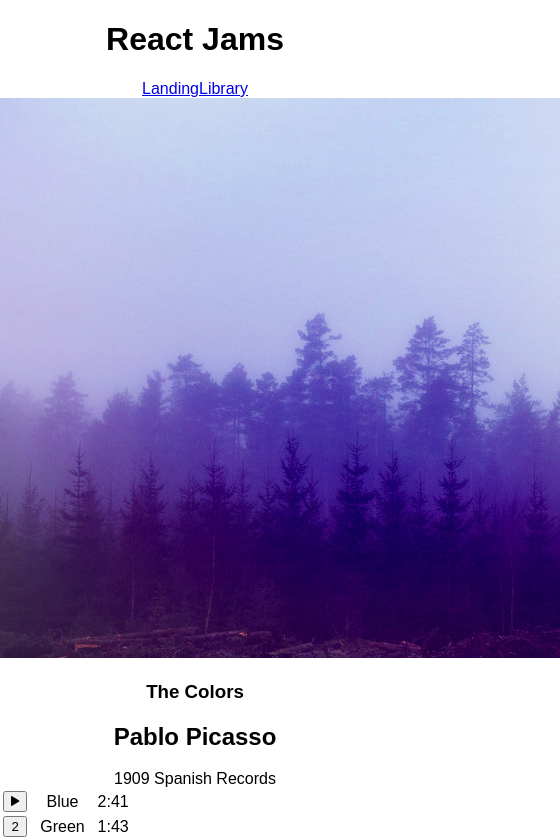
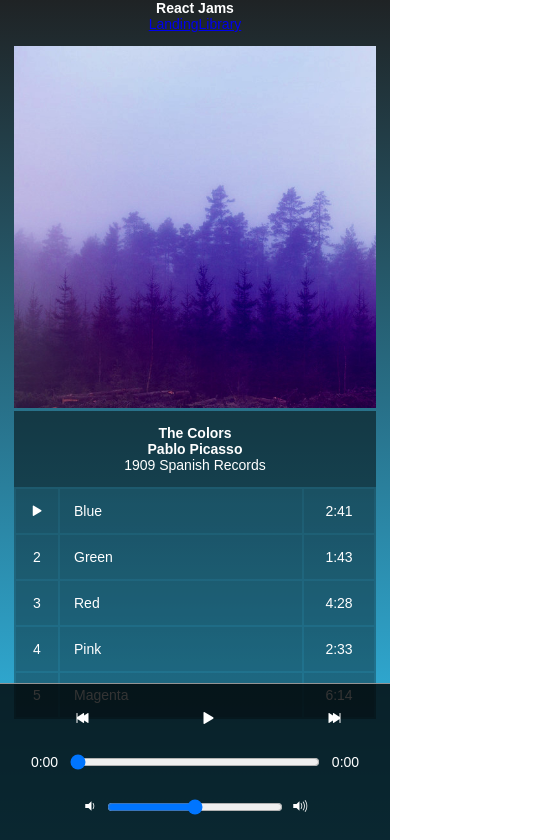
Before and after one commit to CerrilloMedia/react-audio, a React (Create React App) app: page /album/the-colors in a window 390 px wide. Shown: the top 840 px of the page, 560 px wide, since content can reach past the window. Built offline with nearby package versions, Linux system fonts and the light colour scheme.

Commit message:
add CSS styling to app

```diff
--- a/src/App.css
+++ b/src/App.css
@@ -1,36 +1,217 @@
+html {
+  min-height: 100%;
+  background: linear-gradient(to top, #33ccff 0%, #1f2325 100%);
+}
+
+* {
+  padding: 0;
+  margin: 0;
+  font-size: 14px;
+}
+
 .App {
   text-align: center;
-}
-
-.App-logo {
-  animation: App-logo-spin infinite 20s linear;
-  height: 80px;
-}
-
-.App-header {
-  background-color: #222;
-  height: 150px;
-  padding: 20px;
   color: white;
 }
 
-.App-title {
-  font-size: 1.5em;
+/* Album Page  */
+.album {
+  padding-bottom: 7em;
+  padding-top: 1em;
 }
 
-.App-intro {
-  font-size: large;
+#album-info {
+  width: 40%;
+  display: inline-block;
+  box-sizing: border-box;
+  padding: 0 1em;
 }
 
-.hidden {
-  display: none;
+#album-info img {
+  width: 100%;
 }
 
-.center {
-  text-align: center;
+.album-details {
+  background: rgba(0,0,0,.5);
 }
 
-@keyframes App-logo-spin {
-  from { transform: rotate(0deg); }
-  to { transform: rotate(360deg); }
+.track-data {
+  display: inline-block;
+  vertical-align: top;
+  height: 100%;
+  width: 40%;
 }
+
+/* Song component */
+#song-list {
+  background: rgba(0,0,0,.3);
+  width: 100%;
+  position: inherit;
+}
+
+.song {
+  margin: 2em;
+  background: rgba(0,0,0,.1);
+}
+
+.song:hover {
+  background: rgba(0,0,0,.5);
+}
+
+.is-playing {
+  background: rgba(0,0,0,.5);
+}
+
+.song-actions button {
+  background: none;
+  color: white;
+  padding: 1em;
+  border: none;
+  outline: none;
+}
+
+.song-actions {
+  min-width: 3em;
+}
+.song-title {
+  width: 100%;
+  text-align: left;
+  padding: 0 1em;
+}
+
+.song-duration {
+  min-width: 5em;
+}
+
+/* Player Bar */
+.player-bar {
+  width: 100%;
+    background: rgba(0,0,0,.8);
+    border-top: 1px solid #949494;
+    position: fixed;
+    bottom: 0;
+    padding: 1.5em 10%;
+    box-sizing: border-box;
+}
+
+
+.player-bar #buttons button {
+  width: 3em;
+  height: 3em;
+  background: none;
+  border-radius: 1.5em;
+  margin-right: 4px;
+  outline: none;
+  color: white;
+  border: none;
+}
+
+.player-bar #buttons button:focus,
+.player-bar #buttons button:hover {
+  background: rgba(255,255,255,.3);
+}
+
+.player-bar #buttons {
+  /* width: 10em; */
+  display: inline-flex;
+}
+
+.player-bar #buttons span {
+  font-size: 16px;
+}
+
+.player-bar #time-controls {
+  width: 60%;
+  display: inline-flex;
+  padding: 1em 0em;
+}
+.player-bar #time-controls .current-time {
+  width: 5em;
+}
+.player-bar #time-controls .seek-bar {
+  width: 100%;
+}
+.player-bar #time-controls .total-time {
+  width: 5em;
+}
+
+.player-bar #volume-controls {
+  width: 20%;
+  display: inline-flex;
+  padding: 1em 0em;
+}
+
+.player-bar #volume-controls .seek-bar {
+  width: 100%
+}
+
+.player-bar #volume-controls .icon {
+  font-size: 16px;
+  width: 20%;
+}
+
+
+@media screen and ( max-width: 900px ) {
+  .album {
+    padding-bottom: 12em;
+  }
+
+  #album-info {
+    width: 100%;
+    display: block;
+    padding: 0 4em;
+  }
+
+  .album-details {
+    padding: 1em;
+  }
+
+  .track-data {
+    width: 100%;
+    box-sizing: border-box;
+    padding: 0 4em;
+  }
+
+  #song-list {
+    /* margin: 0 1em; */
+  }
+
+  .song {
+    margin: 1em;
+  }
+
+
+  .player-bar {
+    padding: 1em 5%;
+  }
+
+  .player-bar #buttons button {
+    margin: 0 3em;
+  }
+
+  .player-bar #time-controls {
+    width: 100%;
+  }
+
+  .player-bar #volume-controls {
+    width: 70%;
+  }
+
+}
+ @media screen and ( max-width: 600px ) {
+   #album-info {
+     width: 100%;
+     display: block;
+     padding: 0 1em;
+   }
+
+   .album-details {
+     padding: 1em;
+   }
+
+   .track-data {
+     width: 100%;
+     box-sizing: border-box;
+     padding: 0 1em;
+   }
+ }
--- a/src/components/Album.js
+++ b/src/components/Album.js
@@ -153,6 +153,7 @@ class Album extends Component {
             <div id="release-info">{this.state.album.releaseInfo}</div>
           </div>
         </section>
+        <section className="track-data">
           <table id="song-list">
             <colgroup>
               <col id="song-number-column" />
@@ -174,6 +175,7 @@ class Album extends Component {
               }
             </tbody>
           </table>
+        </section>
         <PlayerBar
           isPlaying={this.state.isPlaying}
           currentSong={this.state.currentSong}
--- a/src/components/Song.js
+++ b/src/components/Song.js
@@ -14,9 +14,9 @@ class Song extends Component {
   render() {
 
     return(
-      <tr className="song" data-id={this.props.index}>
+      <tr className={ this.props.currentSong === this.props.song && this.props.isPlaying ? "song is-playing" : "song" } data-id={this.props.index} onClick={ () => this.props.handleSongClick()} >
         <td className="song-actions" >
-          <button onClick={ () => this.props.handleSongClick()} >
+          <button>
           {
             this.status()
           }
```
Lines whose indentation alone changed are shown as unchanged.
